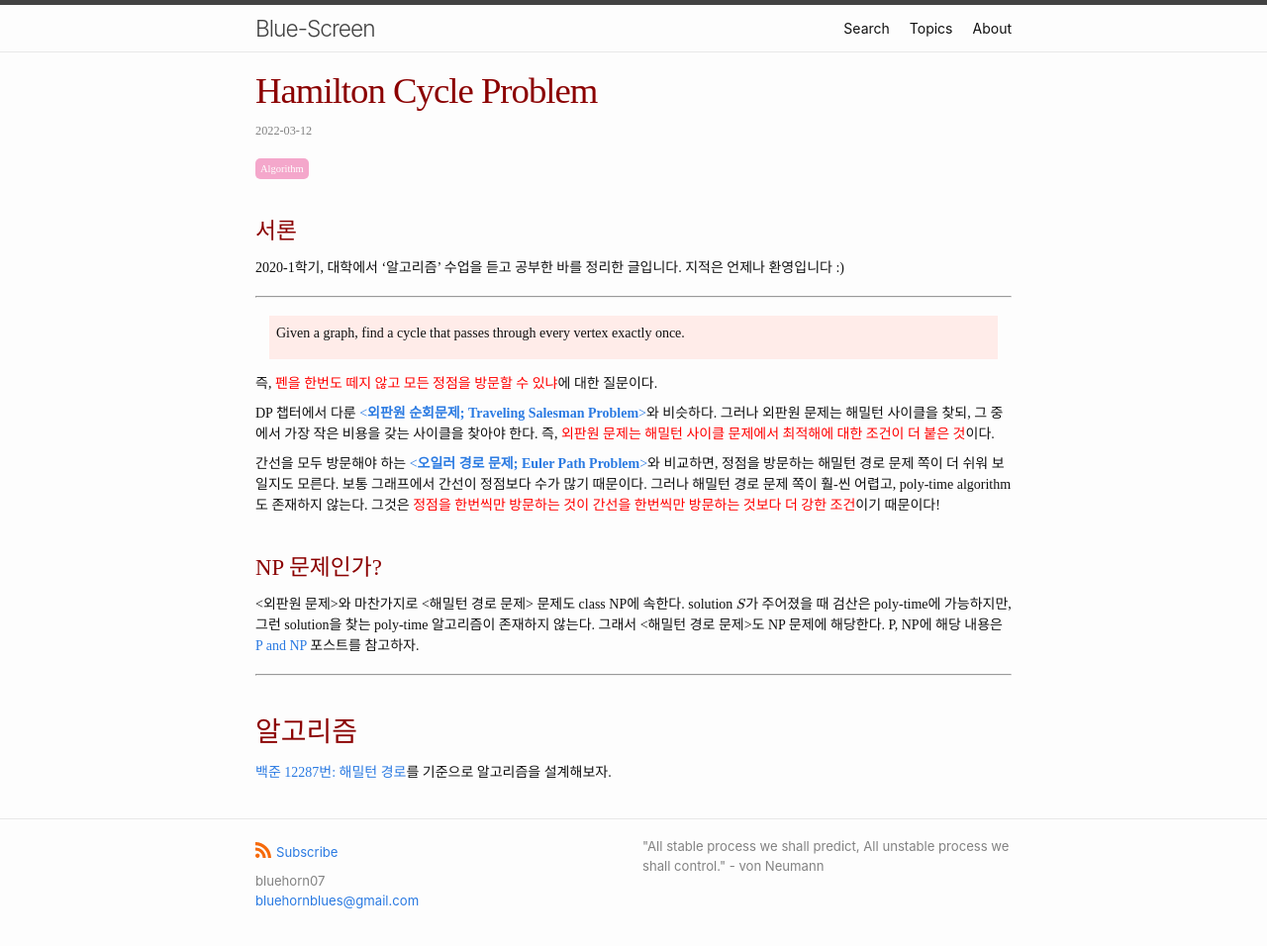
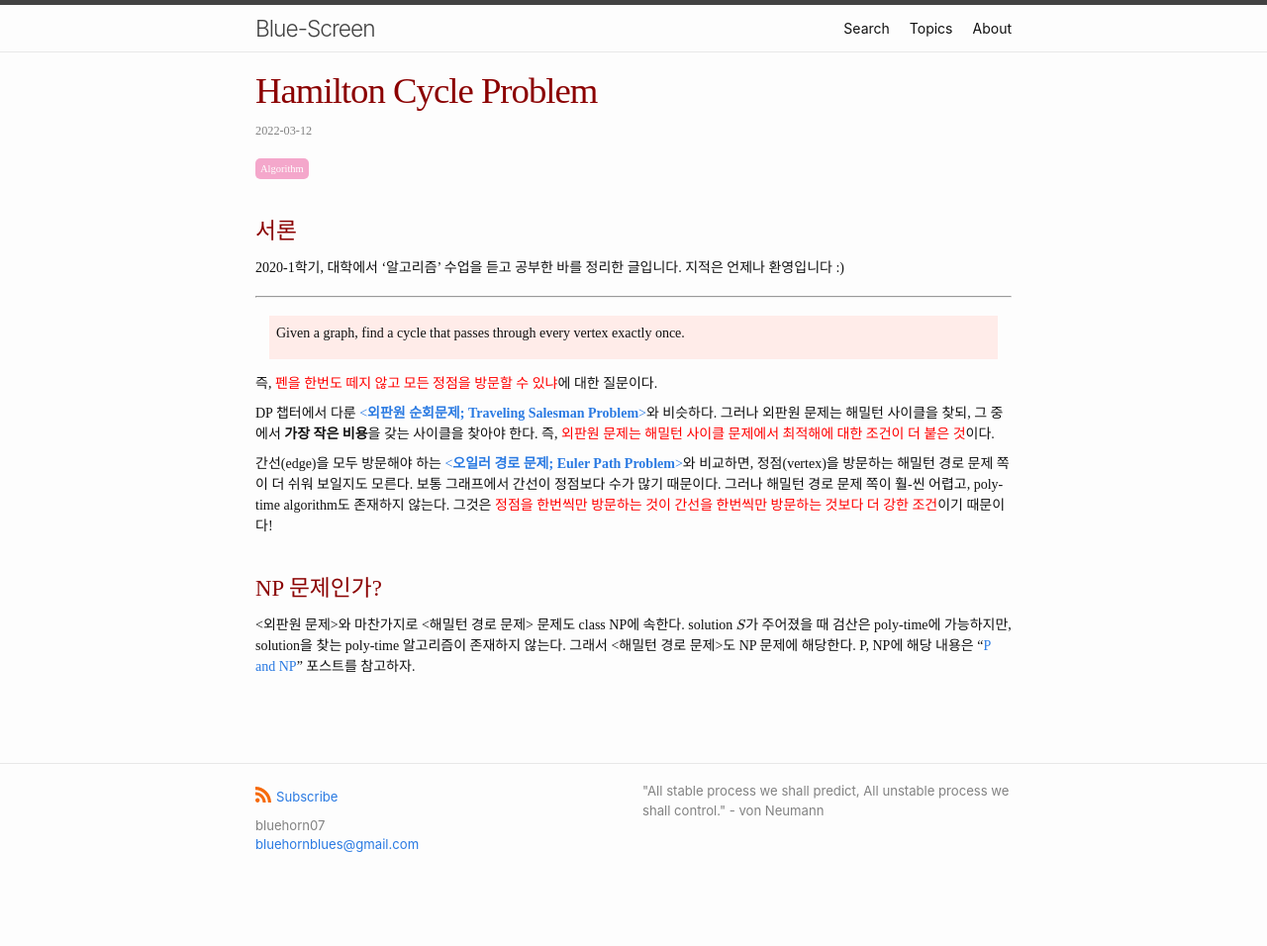
Before and after one commit to BlueHorn07/computer_science, a Jekyll site: the page built from _posts/algorithm/2022-03-12-hamilton-cycle-problem.md, in a window 1280 px wide. Shown: the whole page at 99% size. Built offline with Jekyll 4.4.1, drawn with Linux system fonts in a browser that asks for light colours; nearby versions of some CDN libraries; some web fonts are replaced; after the commit the page ends 900 px from its top, so only the background shows below that.

Commit message:
update post

```diff
--- a/_posts/algorithm/2022-03-12-hamilton-cycle-problem.md
+++ b/_posts/algorithm/2022-03-12-hamilton-cycle-problem.md
@@ -19,16 +19,10 @@ Given a graph, find a cycle that passes through every vertex exactly once.
 
 즉, <span style="color: red">펜을 한번도 떼지 않고 모든 정점을 방문할 수 있냐</span>에 대한 질문이다.
 
-DP 챕터에서 다룬 [\<**외판원 순회문제; Traveling Salesman Problem**\>]({{"/2021/06/13/traveling-salesman-problem.html" | relative_url}})와 비슷하다. 그러나 외판원 문제는 해밀턴 사이클을 찾되, 그 중에서 가장 작은 비용을 갖는 사이클을 찾아야 한다. 즉, <span style="color: red">외판원 문제는 해밀턴 사이클 문제에서 최적해에 대한 조건이 더 붙은 것</span>이다.
+DP 챕터에서 다룬 [\<**외판원 순회문제; Traveling Salesman Problem**\>]({{"/2021/06/13/traveling-salesman-problem.html" | relative_url}})와 비슷하다. 그러나 외판원 문제는 해밀턴 사이클을 찾되, 그 중에서 **가장 작은 비용**을 갖는 사이클을 찾아야 한다. 즉, <span style="color: red">외판원 문제는 해밀턴 사이클 문제에서 최적해에 대한 조건이 더 붙은 것</span>이다.
 
-간선을 모두 방문해야 하는 [\<**오일러 경로 문제; Euler Path Problem**\>]({{"/2022/03/11/euler-path-problem.html" | relative_url}})와 비교하면, 정점을 방문하는 해밀턴 경로 문제 쪽이 더 쉬워 보일지도 모른다. 보통 그래프에서 간선이 정점보다 수가 많기 때문이다. 그러나 해밀턴 경로 문제 쪽이 훨-씬 어렵고, poly-time algorithm도 존재하지 않는다. 그것은 <span style="color: red">정점을 한번씩만 방문하는 것이 간선을 한번씩만 방문하는 것보다 더 강한 조건</span>이기 때문이다!
+간선(edge)을 모두 방문해야 하는 [\<**오일러 경로 문제; Euler Path Problem**\>]({{"/2022/03/11/euler-path-problem.html" | relative_url}})와 비교하면, 정점(vertex)을 방문하는 해밀턴 경로 문제 쪽이 더 쉬워 보일지도 모른다. 보통 그래프에서 간선이 정점보다 수가 많기 때문이다. 그러나 해밀턴 경로 문제 쪽이 훨-씬 어렵고, poly-time algorithm도 존재하지 않는다. 그것은 <span style="color: red">정점을 한번씩만 방문하는 것이 간선을 한번씩만 방문하는 것보다 더 강한 조건</span>이기 때문이다!
 
 ### NP 문제인가?
 
-\<외판원 문제\>와 마찬가지로 \<해밀턴 경로 문제\> 문제도 class NP에 속한다. solution $S$가 주어졌을 때 검산은 poly-time에 가능하지만, 그런 solution을 찾는 poly-time 알고리즘이 존재하지 않는다. 그래서 \<해밀턴 경로 문제\>도 NP 문제에 해당한다. P, NP에 해당 내용은 [P and NP]({{"/2022/01/14/P-and-NP.html" | relative_url}}) 포스트를 참고하자.
-
-<hr/>
-
-## 알고리즘
-
-[백준 12287번: 해밀턴 경로](https://www.acmicpc.net/problem/12287)를 기준으로 알고리즘을 설계해보자.
+\<외판원 문제\>와 마찬가지로 \<해밀턴 경로 문제\> 문제도 class NP에 속한다. solution $S$가 주어졌을 때 검산은 poly-time에 가능하지만, solution을 찾는 poly-time 알고리즘이 존재하지 않는다. 그래서 \<해밀턴 경로 문제\>도 NP 문제에 해당한다. P, NP에 해당 내용은 "[P and NP]({{"/2022/01/14/P-and-NP.html" | relative_url}})" 포스트를 참고하자.
```
